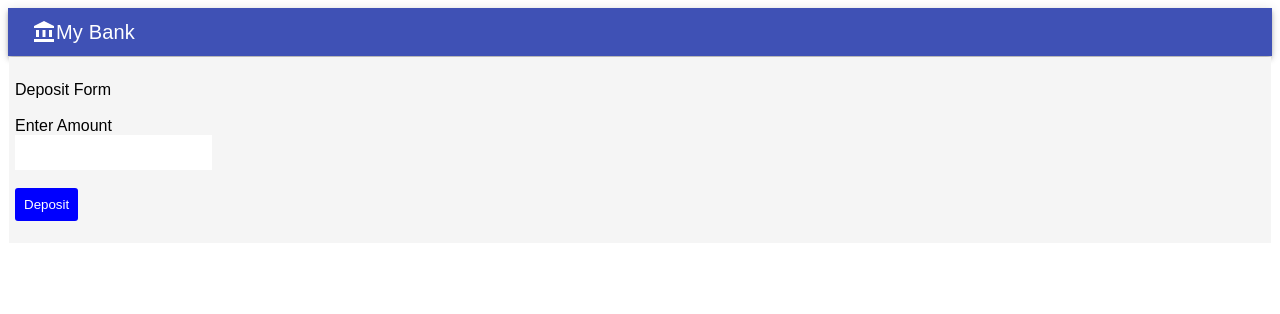
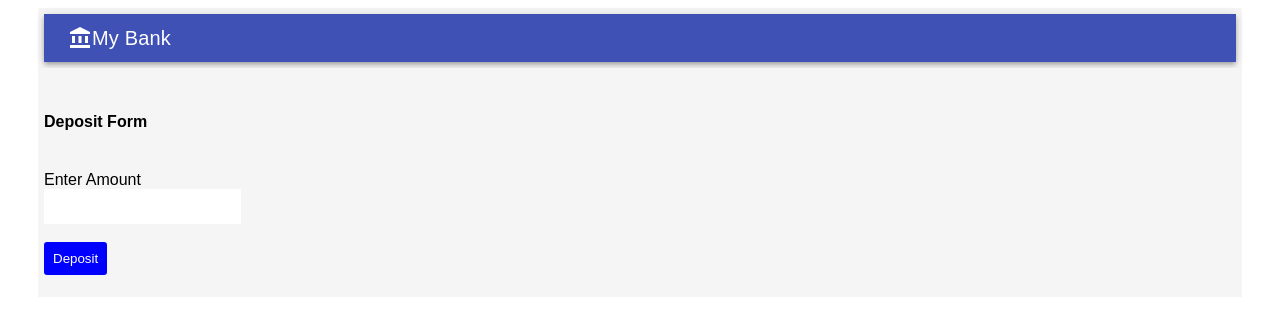
Before and after one commit to zabirK89/Bank-Wallet, a React (Create React App) app: page /deposit in a window 1280 px wide. Shown: the top 314 px of the page. Built offline with nearby package versions, Linux system fonts and the light colour scheme.

Commit message:
4 files modified

```diff
--- a/src/Components/Deposit.js
+++ b/src/Components/Deposit.js
@@ -9,7 +9,7 @@ export default function Deposit({ setOpen }) {
   return (
     <div className="cont">
       <br />
-      <div> Deposit Form </div>
+      <h4> Deposit Form </h4>
       <br />
       <Formik   initialValues={{ name: "" }} onSubmit={(value) => {
          navigate('/')
--- a/src/Components/NavBar.js
+++ b/src/Components/NavBar.js
@@ -5,7 +5,8 @@ import AccountBalanceIcon from '@mui/icons-material/AccountBalance';
 import { Outlet, Link } from 'react-router-dom';
 export default function Navbar() {
   return (
-    <AppBar position="static">
+<div className="cont">
+<AppBar position="static">
       <Toolbar variant="dense">
         <Typography variant="h6" color="inherit" component="div">
           <div className="nav">
@@ -19,5 +20,6 @@ export default function Navbar() {
         </Typography>
       </Toolbar>
     </AppBar>
+    </div>
   );
 }
--- a/src/State/Reducer/Amountreducer.js
+++ b/src/State/Reducer/Amountreducer.js
@@ -1,7 +1,6 @@
 let init = {
   amount: 5000,
   transactions: [{ amount: 5000, type: 'Initial', date: Date.now() }],
-  date: '',
 };
 
 const reducer = (State = init, action) => {
--- a/src/style.css
+++ b/src/style.css
@@ -5,7 +5,9 @@
 .cont{
   background-color:whitesmoke ;
   padding: 6px;
-  margin: 1px;
+ margin-right:30px ;
+ margin-left:30px ;
+
 }
 .nav{
   display: flex;
```
